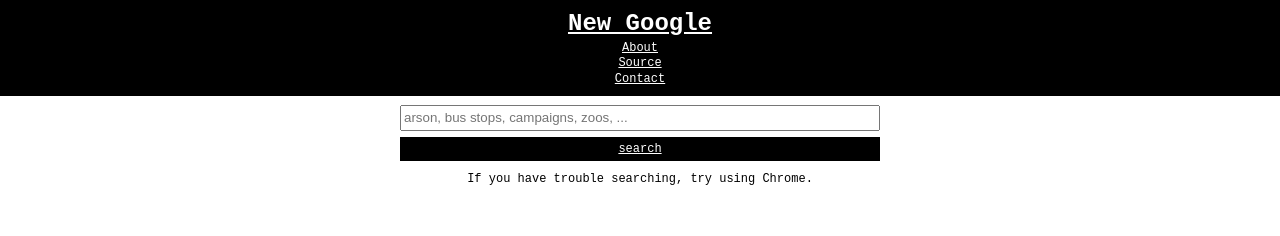
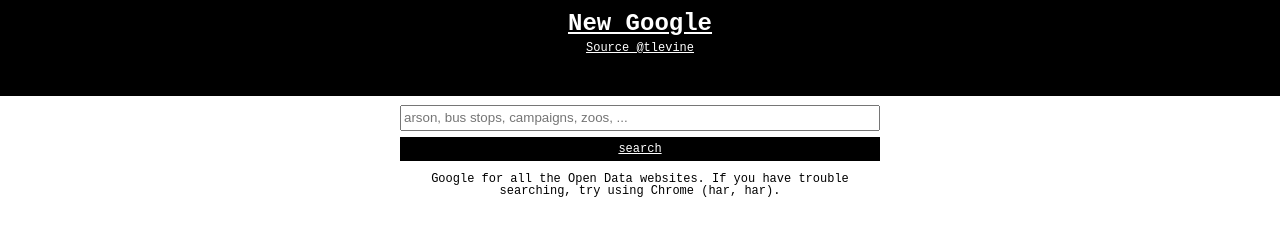
Before and after one commit to rebeccawilliams/newgoogle, a website: page index.html in a window 1280 px wide. Drawn offline with Linux system fonts and the light colour scheme.

Commit message:
Update index.html

```diff
--- a/index.html
+++ b/index.html
@@ -17,9 +17,7 @@
       <h1><a href="">New Google</a></h1>
       <nav>
         <ul>
-          <li><a href="http://thomaslevine.com/!/openprism">About</a></li>
-          <li><a href="https://github.com/tlevine/openprism">Source</a></li>
-          <li><a href="https://twitter.com/thomaslevine">Contact</a></li>
+          <li><a href="https://github.com/tlevine/openprism">Source @tlevine</a></li>
         </ul>
       </nav>
     </header>
@@ -28,7 +26,7 @@
         <label for="terms"></label>
         <input name="terms" type="text" placeholder="schools, sewers, shelters, spending, ..." />
         <a href="javascript:openprism.search()" class="search">search</a>
-        <p class="chrome">If you have trouble searching, try using Chrome.</p>
+        <p class="chrome">Google for all the Open Data websites. If you have trouble searching, try using Chrome (har, har).</p>
         <a href="javascript:openprism.next()" class="next" style="display: none;">more</a>
       </div>
       <div id="loading" style="display: none;">loading</div>
```
